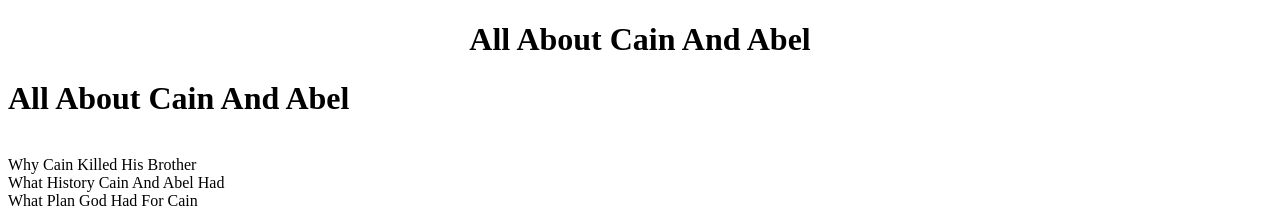
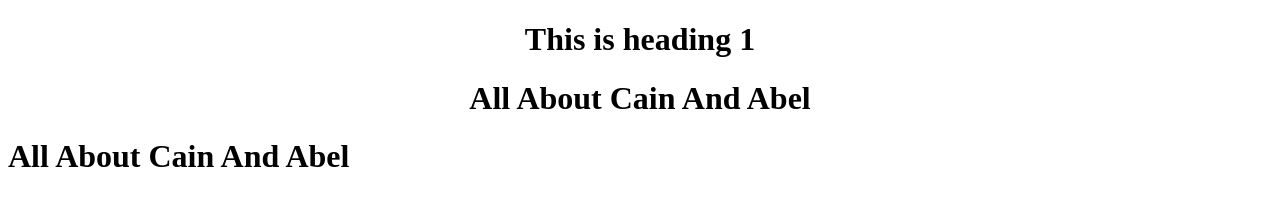
Before and after one commit to Xvaruxi/Cain-And-Abel-, a plain HTML site: page index.html in a window 1280 px wide. Shown: the top 215 px of the page. Drawn offline with Linux system fonts and the light colour scheme.

Commit message:
Update index.html

```diff
--- a/index.html
+++ b/index.html
@@ -14,6 +14,8 @@
  </head>
 
     <body>
+        <h1 align="center">This is heading 1</h1>
+
         <h1 align="center">All About Cain And Abel</h1>
     <h1>All About Cain And Abel</h1>
     <p>
```
